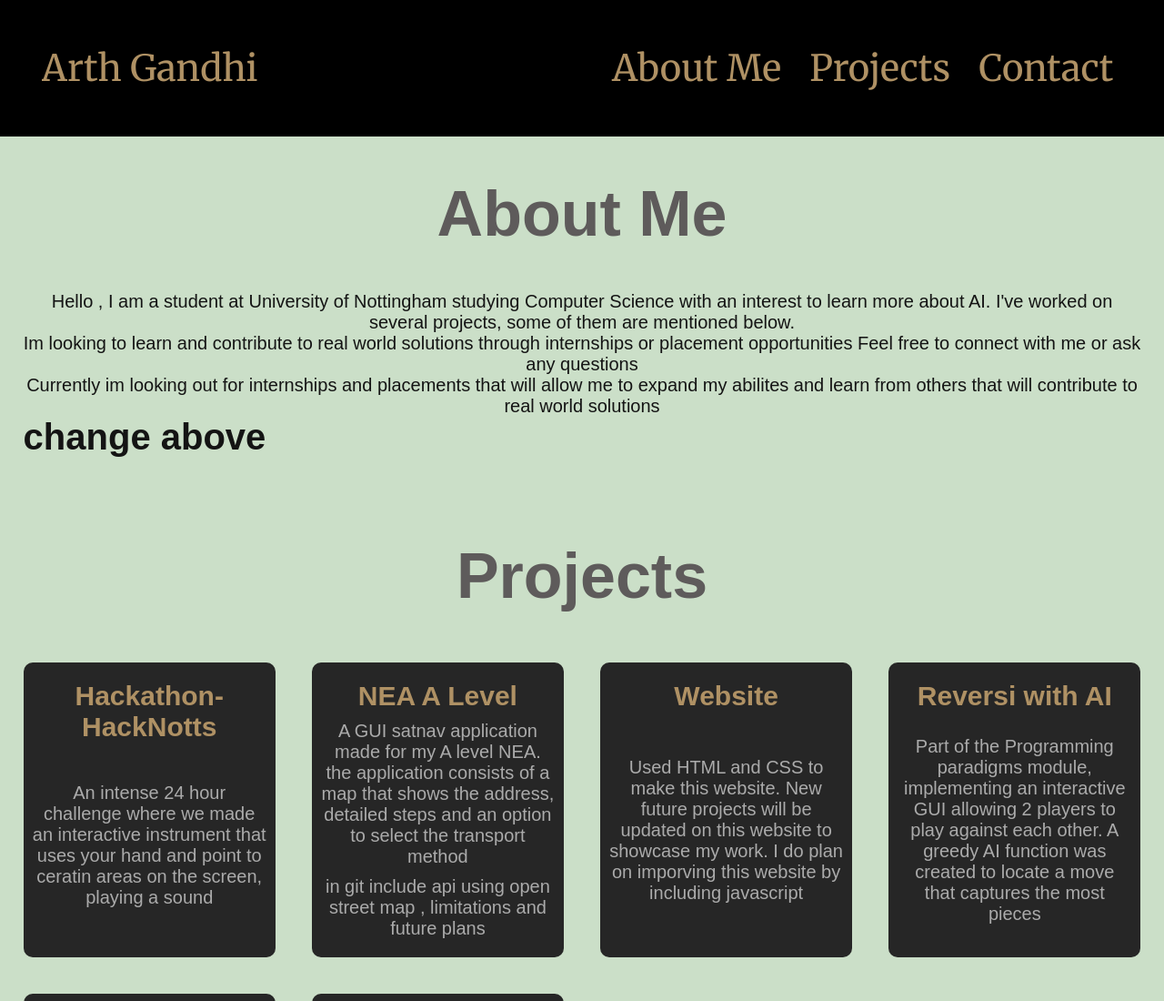
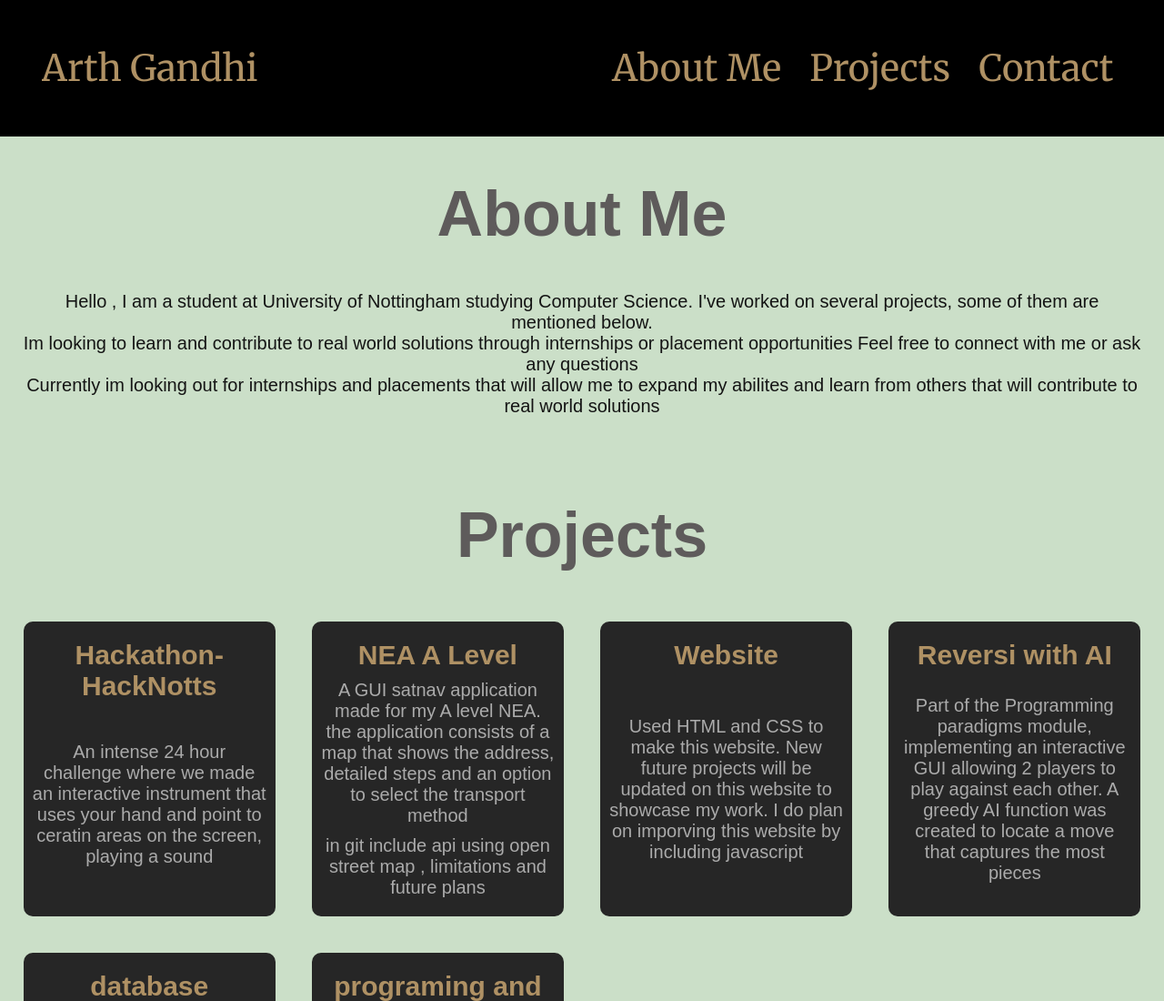
Before and after one commit to Arth253/Arth253.github.io, a plain HTML site: page index.html in a window 1280 px wide. Shown: the top 1100 px of the page at 91% size. Drawn offline with Linux system fonts and the light colour scheme.

Commit message:
changed html

```diff
--- a/index.html
+++ b/index.html
@@ -44,15 +44,16 @@
         <div class = "container">
 
                 <h1 class = "sub-title">About Me</h1><br>
-                <p>Hello , I am a student at University of Nottingham studying Computer
-                    Science with an interest to learn more about AI.
+                <p> Hello , I am a student at University of Nottingham studying Computer
+                    Science.
                     I've worked on several projects, some of them are mentioned below.
                     <br>Im looking to learn and contribute to real world solutions through internships
                     or placement opportunities
                     Feel free to connect with me or ask any questions
                     <br>Currently im looking out for internships and placements that will allow me to
-                    expand my abilites and learn from others that will contribute to real world solutions </p>
-                <h4>change above</h4>
+                    expand my abilites and learn from others that will contribute to real world solutions
+                </p>
+
 
         </div>
     </div>
```
